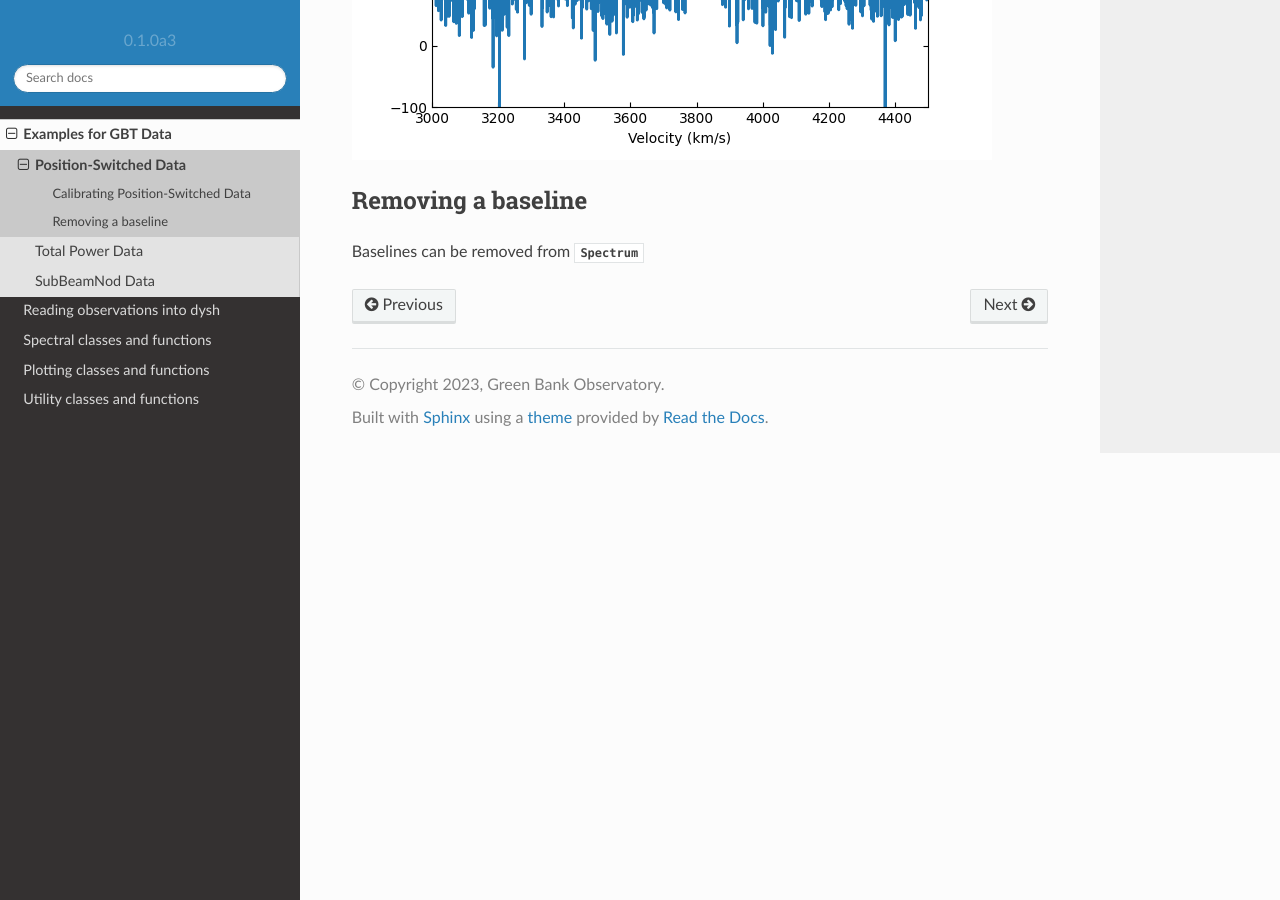
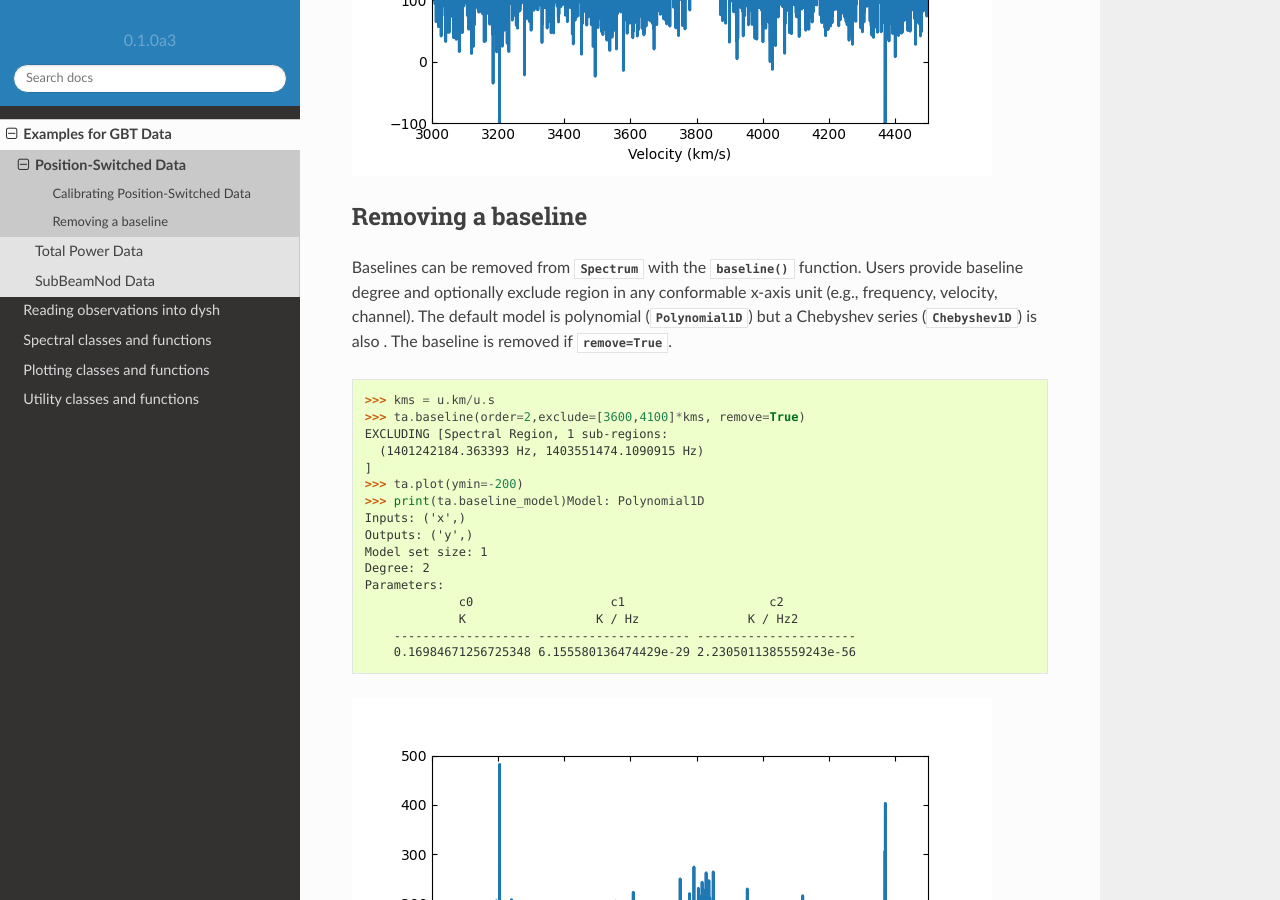
Before and after one commit to GreenBankObservatory/dysh, a Sphinx documentation site: the page built from docs/positionswitch.rst, in a window 1280 px wide and 900 px high, scrolled down 2376 px. Built offline with Sphinx 7.4.7 and the Read the Docs theme 2.0.0, drawn with Linux system fonts in a browser that asks for light colours; some of the changed text lies outside the part shown.

Commit message:
add baseline example

```diff
--- a/docs/positionswitch.rst
+++ b/docs/positionswitch.rst
@@ -60,4 +60,24 @@ The `plot()` command allows changing of axis units and also recognizes a number
 Removing a baseline
 ===================
 
-Baselines can be removed from :class:`~spectra.Spectrum`
+Baselines can be removed from :class:`~dysh.spectra.spectrum.Spectrum` with the :meth:`~dysh.spectra.spectrum.Spectrum.baseline` function.   Users provide baseline degree and optionally exclude region in any conformable x-axis unit (e.g., frequency, velocity, channel).  The default model is polynomial (:class:`~astropy.modeling.polynomial.Polynomial1D`) but a Chebyshev series (:class:`~astropy.modeling.polynomial.Chebyshev1D`)
+is also .  The baseline is removed if `remove=True`.
+
+    >>> kms = u.km/u.s
+    >>> ta.baseline(order=2,exclude=[3600,4100]*kms, remove=True)
+    EXCLUDING [Spectral Region, 1 sub-regions:
+      (1401242184.363393 Hz, 1403551474.1090915 Hz)
+    ]
+    >>> ta.plot(ymin=-200)
+    >>> print(ta.baseline_model)Model: Polynomial1D
+    Inputs: ('x',)
+    Outputs: ('y',)
+    Model set size: 1
+    Degree: 2
+    Parameters:
+                 c0                   c1                    c2
+                 K                  K / Hz               K / Hz2
+        ------------------- --------------------- ----------------------
+        0.16984671256725348 6.155580136474429e-29 2.2305011385559243e-56
+
+.. image:: static/ps_152_baseline_removed.png
```
Also changed, not shown: other parts of docs/positionswitch.rst (+4 -4 lines).
